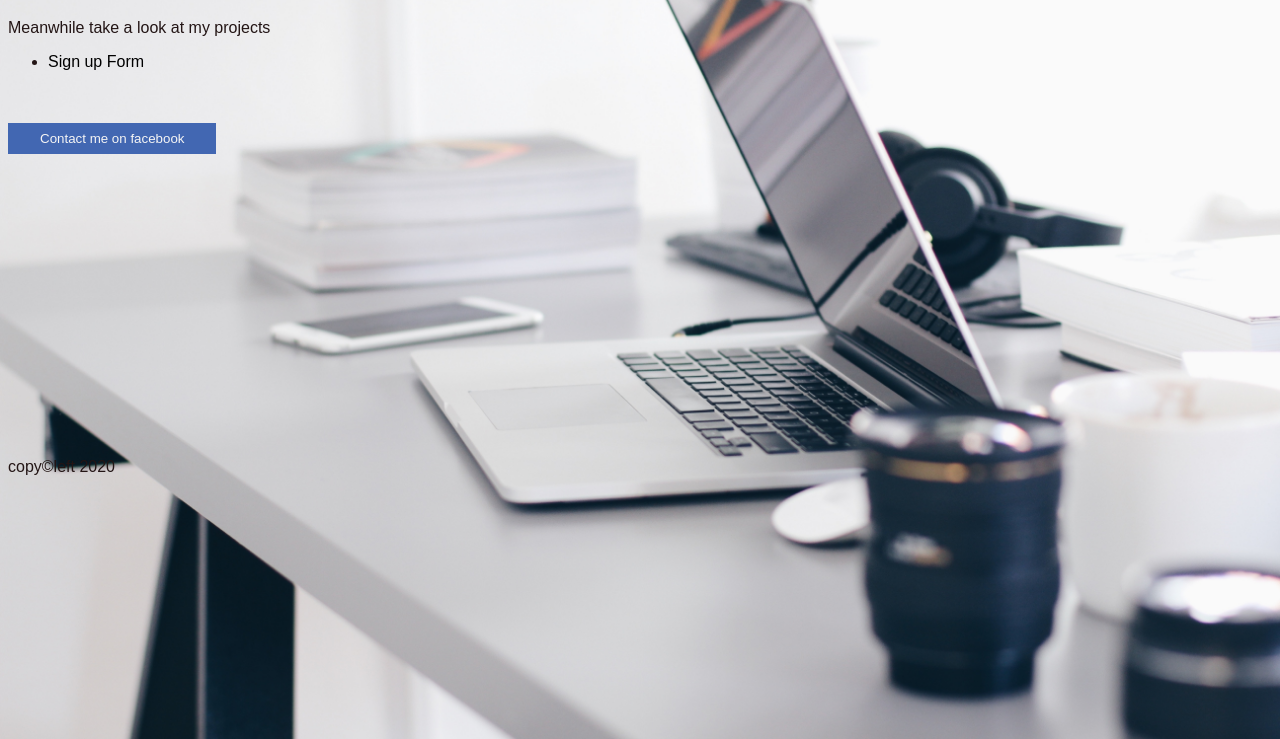
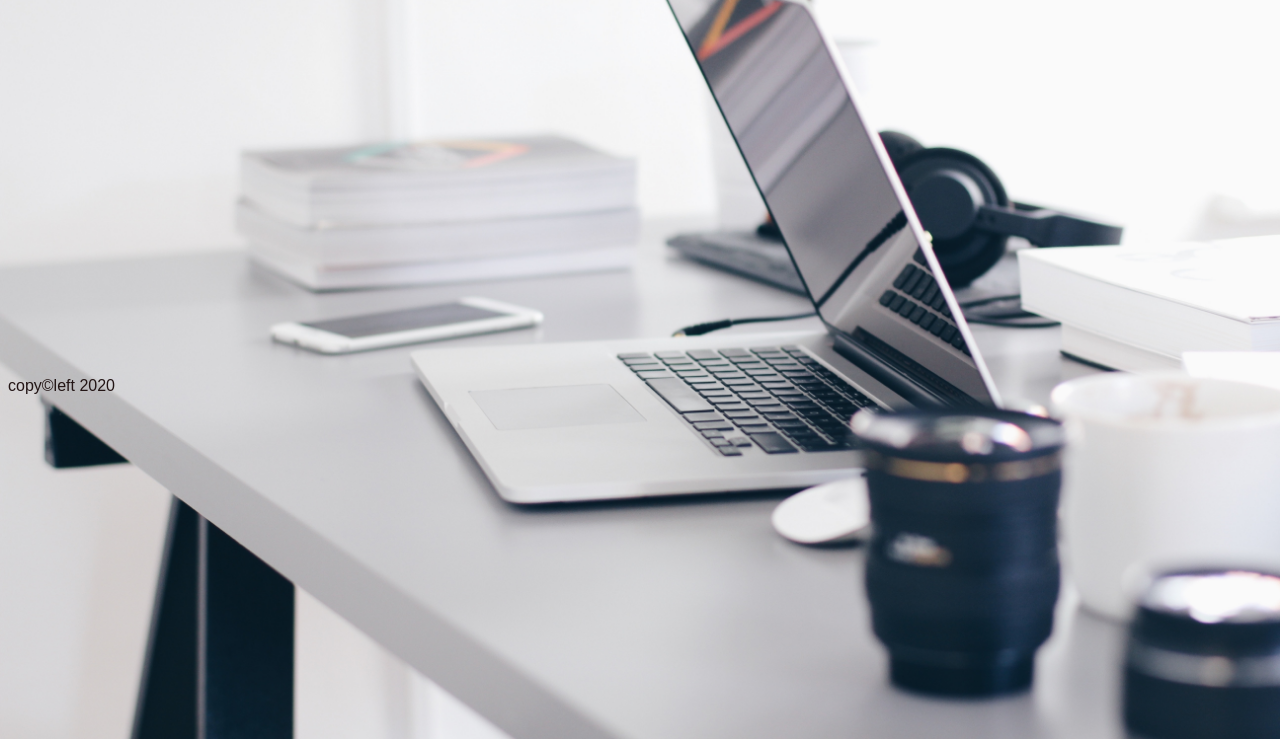
Before and after one commit to shivamsbajpai/shivamsbajpai.github.io, a plain HTML site: page index.html in a window 1280 px wide. Shown: the part 61-800 px from the top of the page. Drawn offline with Linux system fonts and the light colour scheme.

Commit message:
Update index.html

```diff
--- a/index.html
+++ b/index.html
@@ -9,26 +9,8 @@
   </head>
   <body>
     <h1>Website is under construction</h1>
-    <p>Meanwhile take a look at my projects</p>
-    <ul>
-      <li>
-        <a href="./signup_form_project/index.html" target="_blank">Sign up Form</a
-      </li>
-      <br />
-      <!--<li>
-        <a href="./coffee_project/coffee.html" target="_blank">Coffee Junkie</a>
-      </li>  -->
-    </ul>
     <br />
     <br />
-    <button class="fb">
-      <a
-        href="https://www.facebook.com/ssb.bits"
-        target="_blank"
-        id="facebook_button"
-        >Contact me on facebook</a
-      >
-    </button>
     <br />
     <br />
     <br />
```
